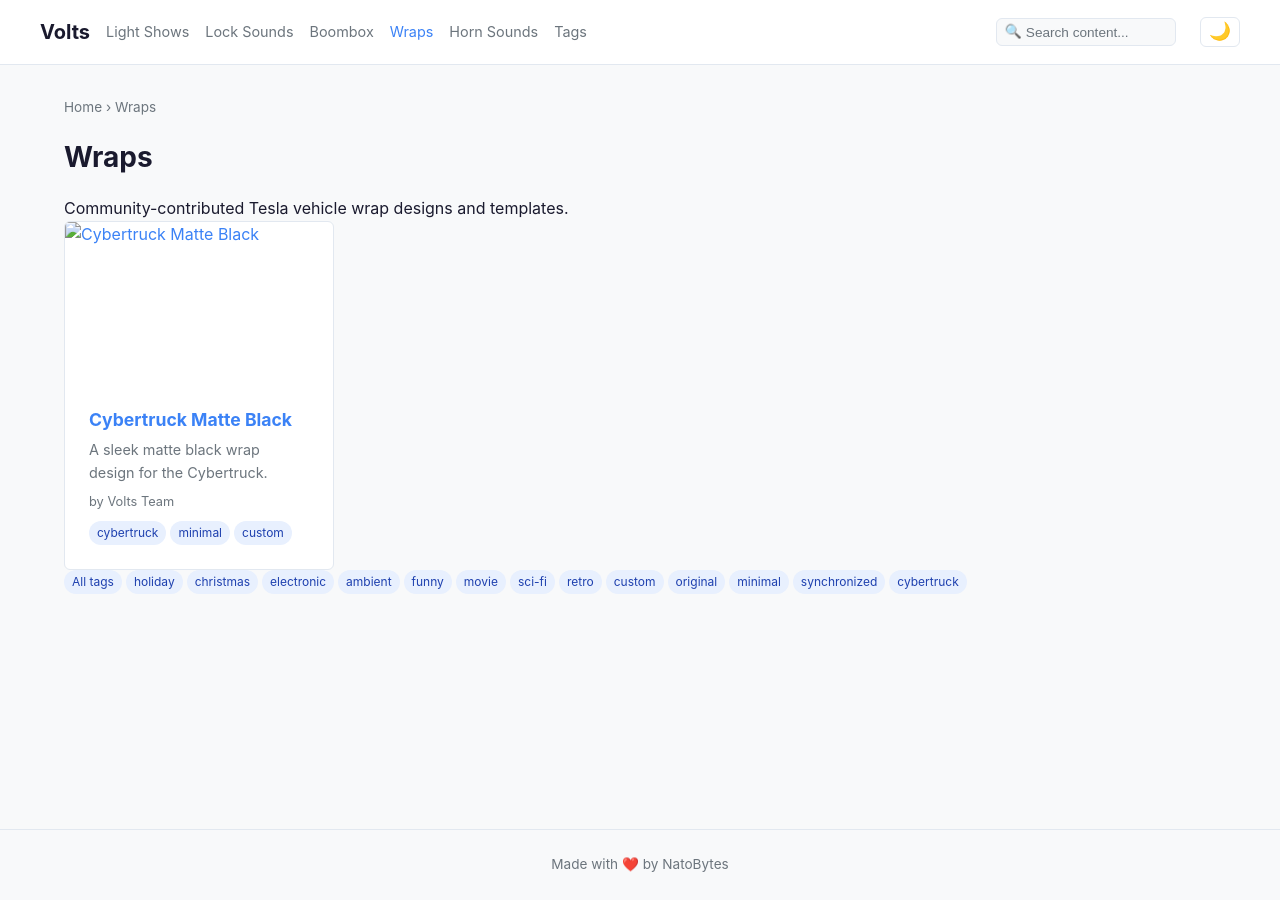
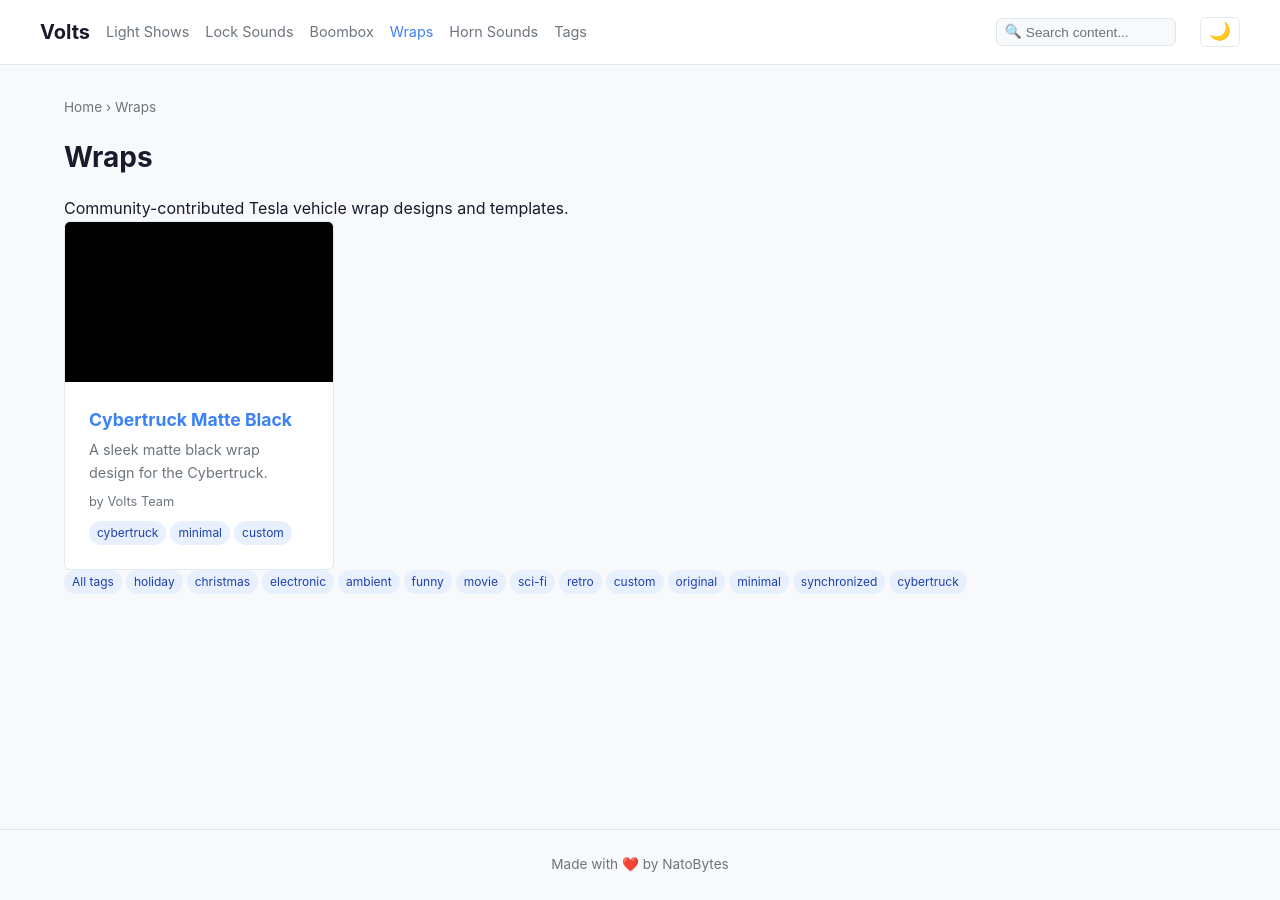
Before and after one commit to natobytes/Volts, a Jekyll site: the page built from wraps.md, in a window 1280 px wide. Built offline with Jekyll 4.4.1, drawn with Linux system fonts in a browser that asks for light colours; nearby versions of some CDN libraries; comment, search, counter and statistics services are not loaded.

Commit message:
fix: add missing /content/ segment to category.html thumbnail paths
The category template was building thumbnail URLs without the /content/
prefix, causing broken image previews. This aligns the path construction
with item.html and the copy_collection_files plugin output directory.

Closes NAT-130

Co-Authored-By: Paperclip <noreply@paperclip.ing>
Co-Authored-By: Claude Opus 4.6 <noreply@anthropic.com>

```diff
--- a/_layouts/category.html
+++ b/_layouts/category.html
@@ -16,7 +16,7 @@ layout: default
     {% for item in collection %}
       <div class="card">
         {% if item.thumbnail %}
-          {% assign thumb_src = site.baseurl | append: "/" | append: page.collection_name | append: "/" | append: item.slug | append: "/" | append: item.thumbnail %}
+          {% assign thumb_src = site.baseurl | append: "/content/" | append: page.collection_name | append: "/" | append: item.slug | append: "/" | append: item.thumbnail %}
           <a class="card-thumb-link glightbox" href="{{ thumb_src }}" data-gallery="gallery" data-title="{{ item.title }}" data-description="{{ item.description }}">
             <img class="card-thumb" src="{{ thumb_src }}" alt="{{ item.title }}" loading="lazy">
           </a>
```
